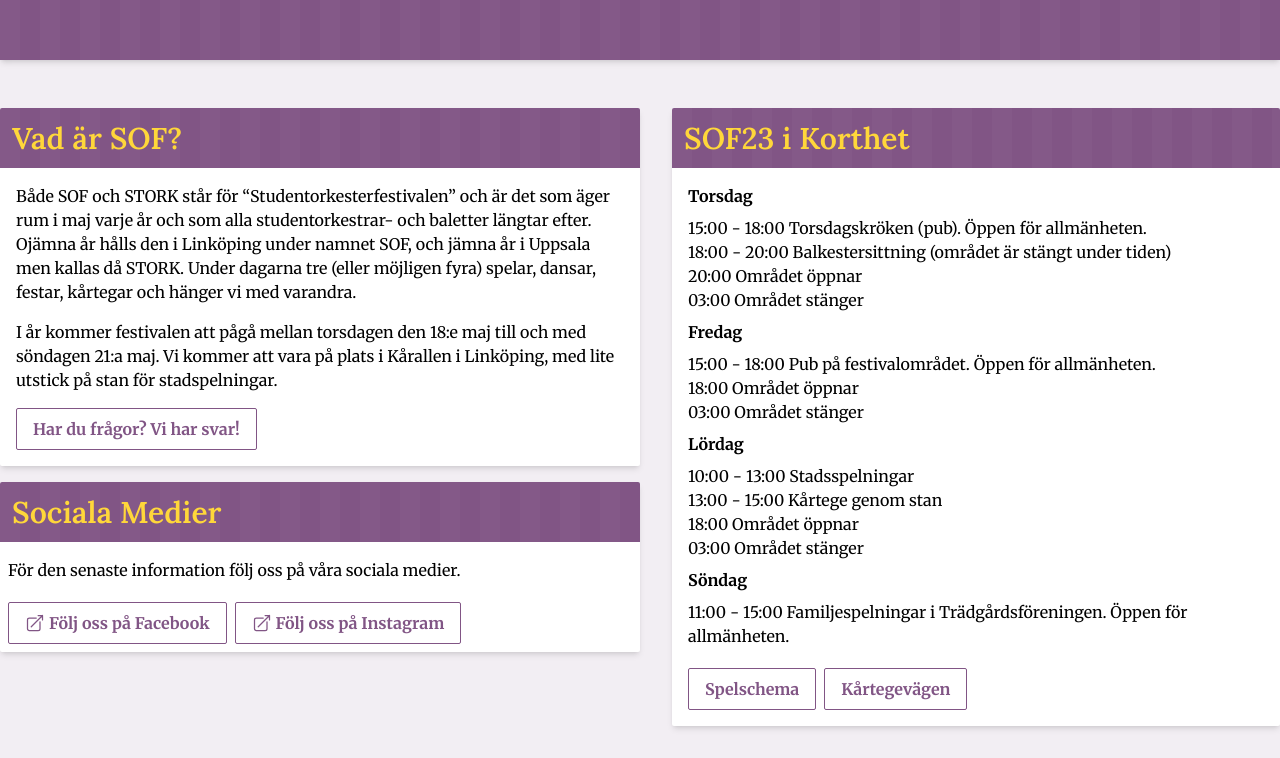
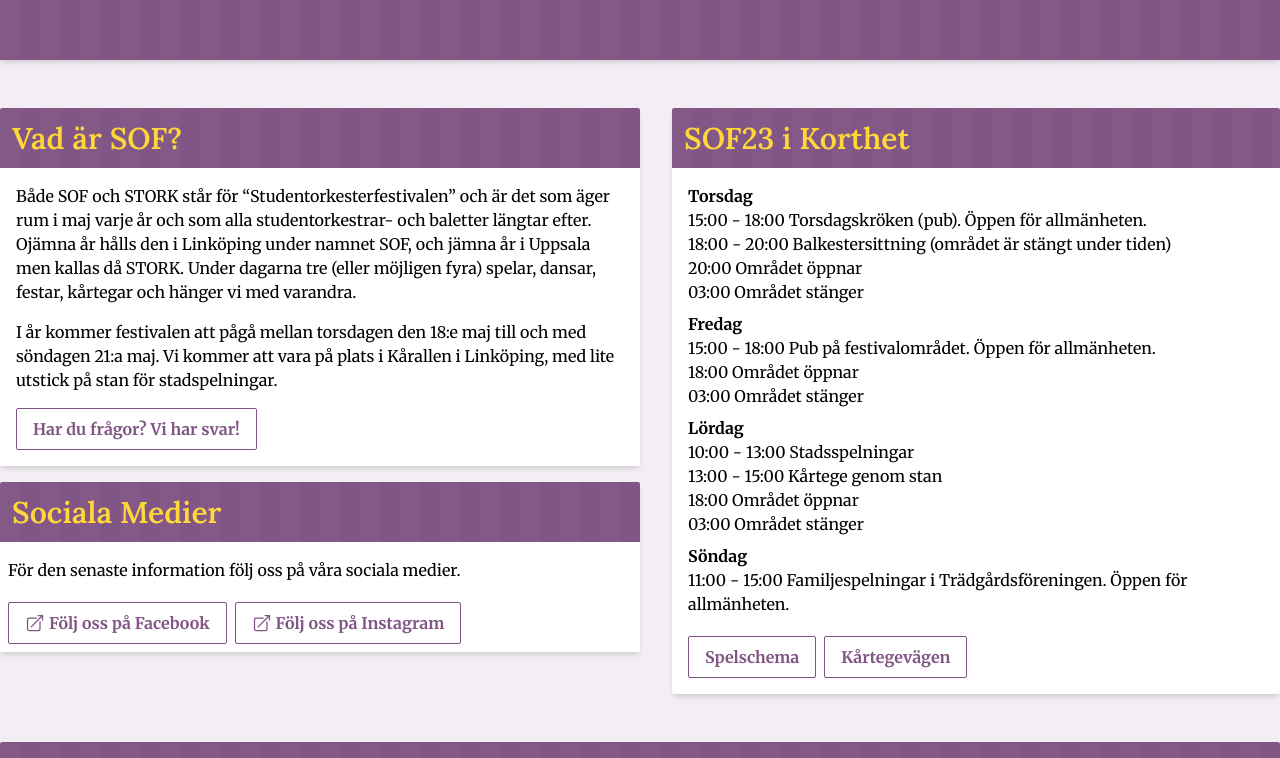
Before and after one commit to WheresMarco/SOF23, a Next.js app: page / in a window 1280 px wide. Shown: the part 516-1274 px from the top of the page. Built offline with nearby package versions, Linux system fonts and the light colour scheme.

Commit message:
Fix spacing

```diff
--- a/app/page.jsx
+++ b/app/page.jsx
@@ -143,7 +143,7 @@
                 SOF23 i Korthet
               </h2>
               <div className="px-4 py-2">
-                <p>
+                <p className="-mb-2">
                   <strong>Torsdag</strong>
                 </p>
                 <ul>
@@ -153,7 +153,7 @@
                   <li>03:00 Området stänger</li>
                 </ul>
 
-                <p>
+                <p className="-mb-2">
                   <strong>Fredag</strong>
                 </p>
                 <ul>
@@ -162,7 +162,7 @@
                   <li>03:00 Området stänger</li>
                 </ul>
 
-                <p>
+                <p className="-mb-2">
                   <strong>Lördag</strong>
                 </p>
                 <ul>
@@ -172,7 +172,7 @@
                   <li>03:00 Området stänger</li>
                 </ul>
 
-                <p>
+                <p className="-mb-2">
                   <strong>Söndag</strong>
                 </p>
                 <ul>
```
